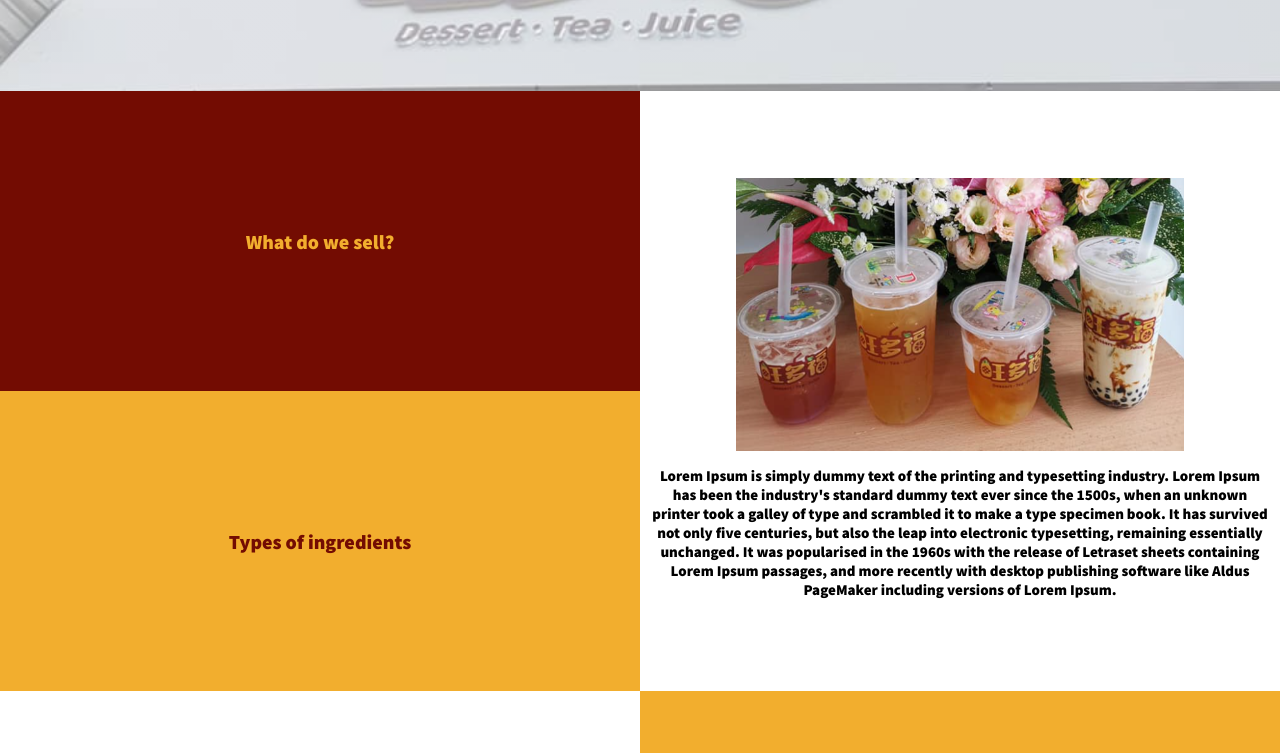
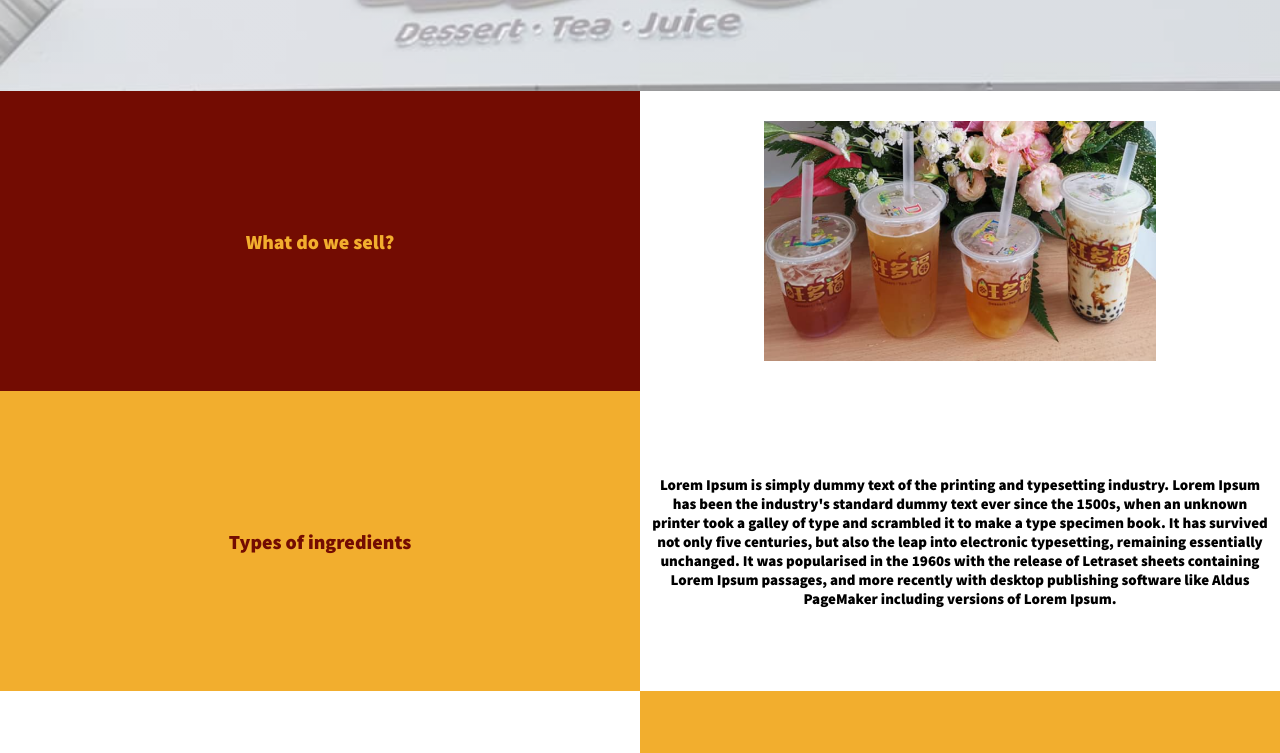
Before and after one commit to greenteajha/FEND_project2-Landing_Page, a plain HTML site: page index.html in a window 1280 px wide. Shown: the part 429-1182 px from the top of the page. Drawn offline with Linux system fonts and the light colour scheme; grey boxes are pictures that could not be loaded.

Commit message:
change section 1 image output

```diff
--- a/css/styles.css
+++ b/css/styles.css
@@ -170,23 +170,27 @@ body {
     align-items: center;
     text-align: center;
     width: 50%;
+    height: 100%;
 }
 
 #section1-information-image {
-    padding: 5px;
     display: flex;
     justify-content: center;
     align-items: center;
-    width: 70%;
+    height: 50%;
+    width: 100%;
 }
 
 #section1-embeded-image {
-    width: 100%;
+    height: 80%;
 }
 
 #section1-information-text {
     padding: 10px;
     font-size: 15px;
+    height: 50%;
+    display: flex;
+    align-items: center;
 }
 
 #section2-container {
```
